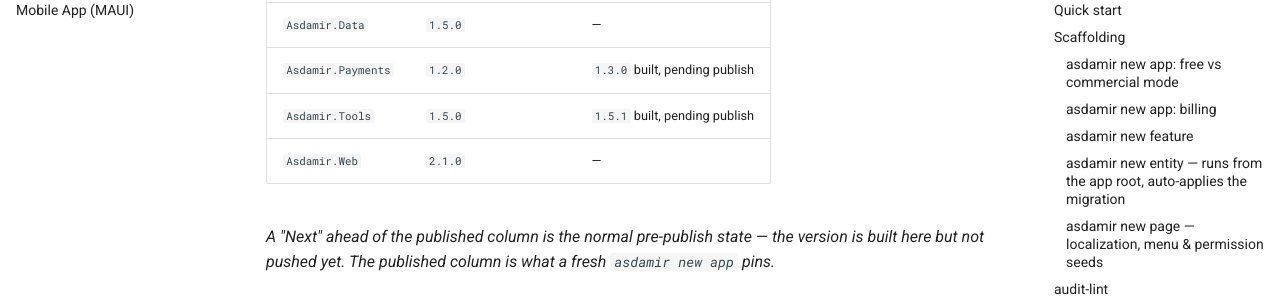
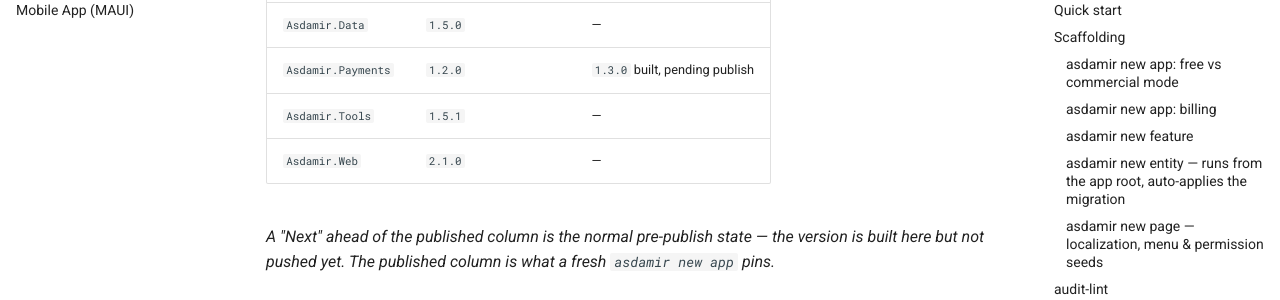
Before and after one commit to asdamir-framework/asdamir, an MkDocs documentation site: the page built from docs/cli.md, in a window 1280 px wide and 900 px high, scrolled down 553 px. Shown: the part 152-452 px from the top of the window. Built offline with MkDocs 1.6.1 and Material for MkDocs 9.7.7, drawn with Linux system fonts in a browser that asks for light colours; comment, search, counter and statistics services are not loaded.

Commit message:
docs: refresh the generated version block — Tools 1.5.1 is published, not pending

```diff
--- a/docs/cli.md
+++ b/docs/cli.md
@@ -22,7 +22,7 @@ dotnet tool install -g Asdamir.Tools
 | `Asdamir.Core` | `1.8.0` | — |
 | `Asdamir.Data` | `1.5.0` | — |
 | `Asdamir.Payments` | `1.2.0` | `1.3.0` built, pending publish |
-| `Asdamir.Tools` | `1.5.0` | `1.5.1` built, pending publish |
+| `Asdamir.Tools` | `1.5.1` | — |
 | `Asdamir.Web` | `2.1.0` | — |
 
 *A "Next" ahead of the published column is the normal pre-publish state — the version is built here but
```
